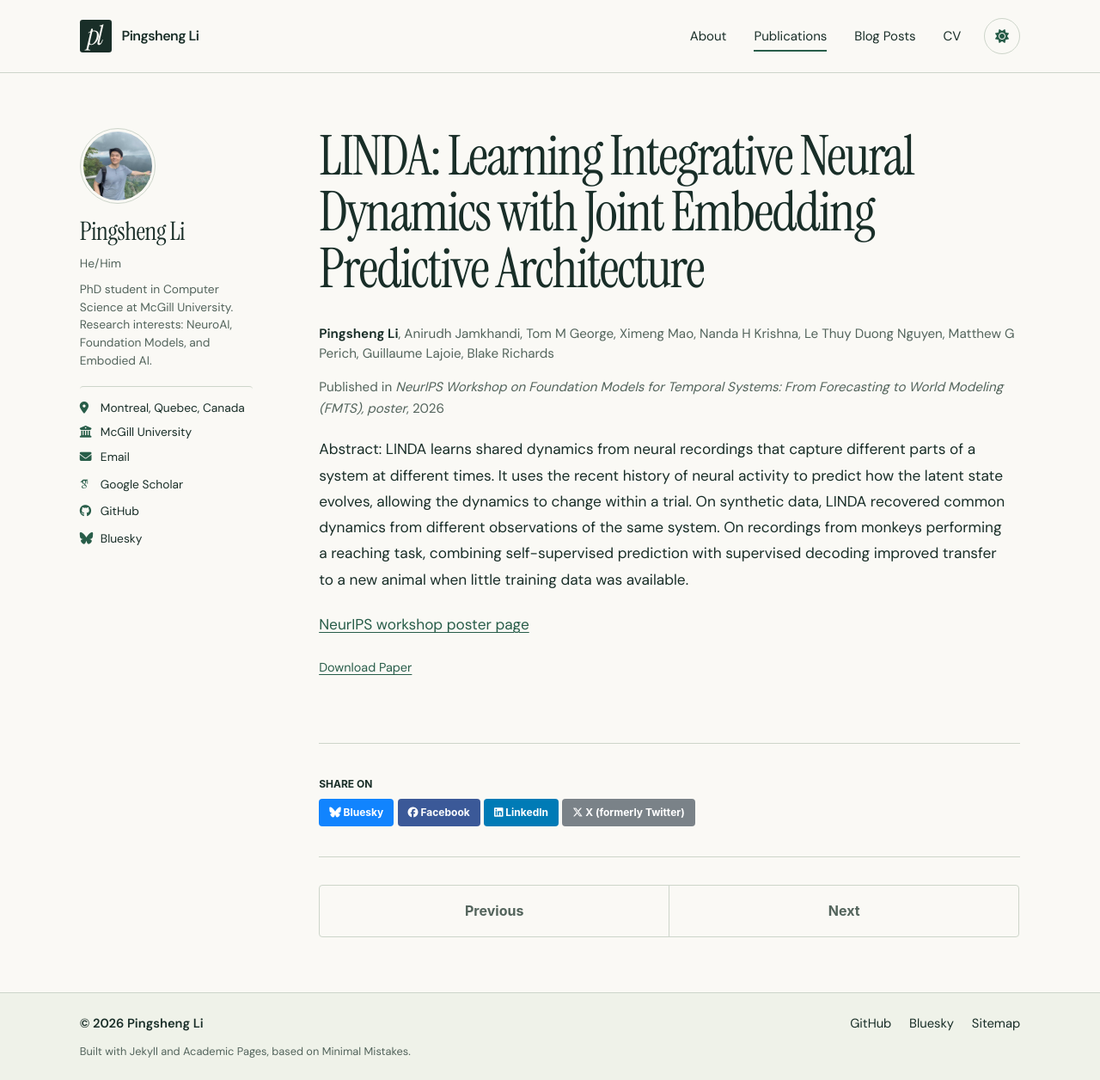
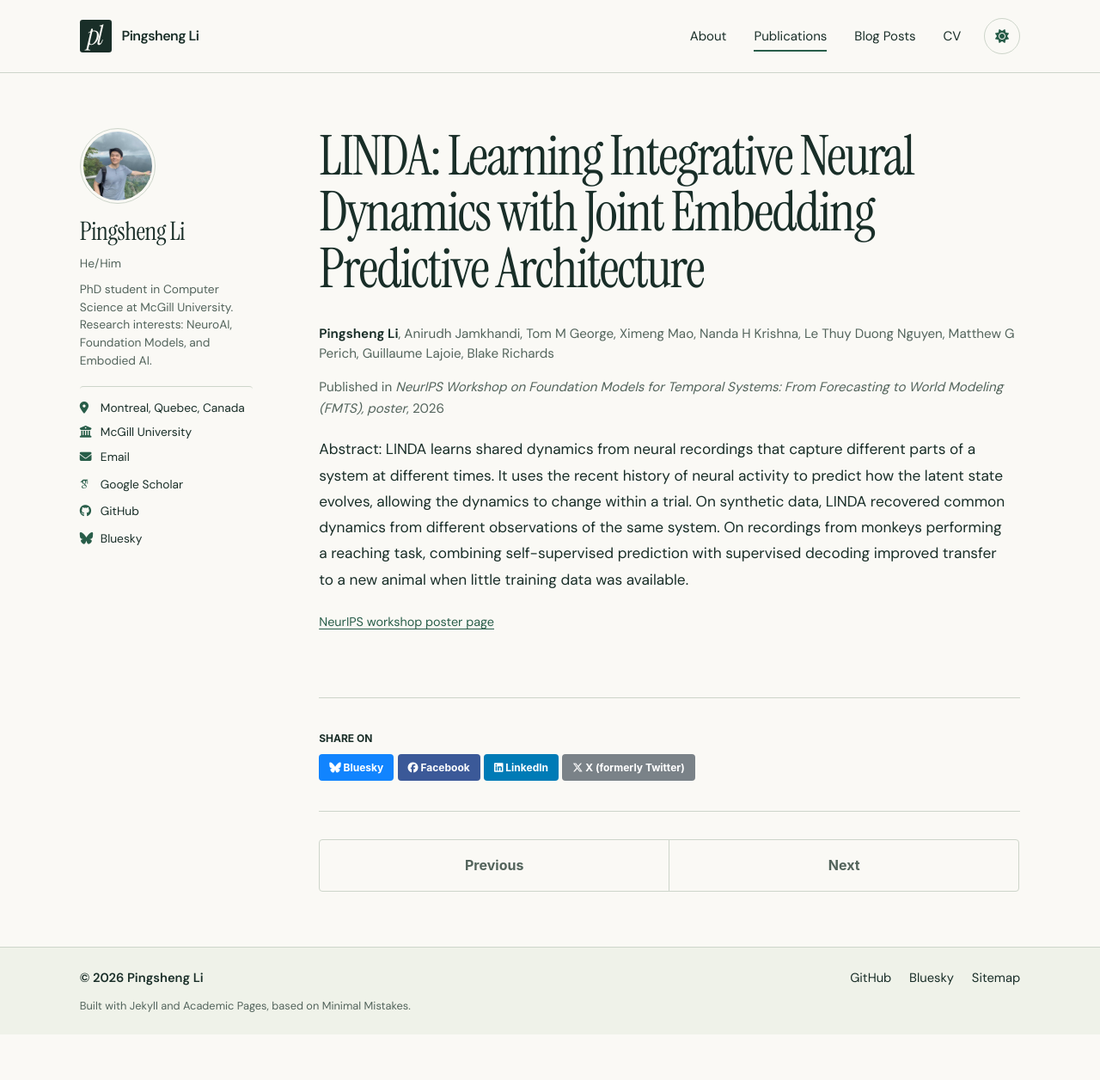
Before and after one commit to Pingsheng-NeuroAI/Pingsheng-NeuroAI.github.io, a Jekyll site: the page built from _publications/neurips2026-fmts-linda.md, in a window 1280 px wide. Shown: the whole page at 86% size. Built offline with Jekyll 4.4.1, drawn with Linux system fonts in a browser that asks for light colours; some web fonts are replaced; after the commit the page ends 1203 px from its top, so only the background shows below that.

Commit message:
Link LINDA to its NeurIPS workshop page

```diff
--- a/_layouts/single.html
+++ b/_layouts/single.html
@@ -48,14 +48,15 @@ layout: default
       <section class="page__content" itemprop="text">
         {{ content }}
 
+        {% assign paper_label = page.paper_label | default: 'Download Paper' | escape %}
         {% if page.citation and page.paperurl and page.slidesurl and page.bibtexurl %}
-          <p style="font-size: smaller">Recommended citation: {{ page.citation }}<br /><a href="{{ page.paperurl }}">Download Paper</a> | <a href="{{ page.slidesurl }}">Download Slides</a> | <a href="{{ page.bibtexurl }}">Download Bibtex</a></p>
+          <p style="font-size: smaller">Recommended citation: {{ page.citation }}<br /><a href="{{ page.paperurl }}">{{ paper_label }}</a> | <a href="{{ page.slidesurl }}">Download Slides</a> | <a href="{{ page.bibtexurl }}">Download Bibtex</a></p>
         {% elsif page.citation and page.paperurl and page.slidesurl %}
-          <p style="font-size: smaller">Recommended citation: {{ page.citation }}<br /><a href="{{ page.paperurl }}">Download Paper</a> | <a href="{{ page.slidesurl }}">Download Slides</a></p>
+          <p style="font-size: smaller">Recommended citation: {{ page.citation }}<br /><a href="{{ page.paperurl }}">{{ paper_label }}</a> | <a href="{{ page.slidesurl }}">Download Slides</a></p>
         {% elsif page.citation and page.paperurl and page.bibtexurl %}
-          <p style="font-size: smaller">Recommended citation: {{ page.citation }}<br /><a href="{{ page.paperurl }}">Download Paper</a> | <a href="{{ page.bibtexurl }}">Download Bibtex</a></p>
+          <p style="font-size: smaller">Recommended citation: {{ page.citation }}<br /><a href="{{ page.paperurl }}">{{ paper_label }}</a> | <a href="{{ page.bibtexurl }}">Download Bibtex</a></p>
         {% elsif page.citation and page.paperurl %}
-          <p style="font-size: smaller">Recommended citation: {{ page.citation }}<br /><a href="{{ page.paperurl }}">Download Paper</a></p>
+          <p style="font-size: smaller">Recommended citation: {{ page.citation }}<br /><a href="{{ page.paperurl }}">{{ paper_label }}</a></p>
         {% elsif page.citation and page.slidesurl and page.bibtexurl %}
           <p style="font-size: smaller">Recommended citation: {{ page.citation }}<br /><a href="{{ page.slidesurl }}">Download Slides</a> | <a href="{{ page.bibtexurl }}">Download Bibtex</a></p>
         {% elsif page.citation and page.slidesurl %}
@@ -63,7 +64,7 @@ layout: default
         {% elsif page.slidesurl and page.bibtexurl %}
           <p style="font-size: smaller"><a href="{{ page.slidesurl }}">Download Slides</a> | <a href="{{ page.bibtexurl }}">Download Bibtex</a></p>
         {% elsif page.paperurl and page.bibtexurl %}
-          <p style="font-size: smaller"><a href="{{ page.paperurl }}">Download Paper</a> | <a href="{{ page.bibtexurl }}">Download Bibtex</a></p>
+          <p style="font-size: smaller"><a href="{{ page.paperurl }}">{{ paper_label }}</a> | <a href="{{ page.bibtexurl }}">Download Bibtex</a></p>
         {% elsif page.citation and page.bibtexurl %}
           <p style="font-size: smaller">Recommended citation: {{ page.citation }}<br /><a href="{{ page.bibtexurl }}">Download Bibtex</a></p>
         {% elsif page.citation %}
@@ -73,7 +74,7 @@ layout: default
         {% elsif page.bibtexurl %}
           <p style="font-size: smaller"><a href="{{ page.bibtexurl }}">Download Bibtex</a></p>
         {% elsif page.paperurl %}
-          <p style="font-size: smaller"><a href="{{ page.paperurl }}">Download Paper</a></p>
+          <p style="font-size: smaller"><a href="{{ page.paperurl }}">{{ paper_label }}</a></p>
         {% endif %}
 
         {% if page.link %}<div><a href="{{ page.link }}" class="btn">{{ site.data.ui-text[site.locale].ext_link_label | default: "Direct Link" }}</a></div>{% endif %}
--- a/_publications/neurips2026-fmts-linda.md
+++ b/_publications/neurips2026-fmts-linda.md
@@ -15,8 +15,7 @@ category: conferences
 permalink: /publication/neurips2026-fmts-linda
 venue: 'NeurIPS Workshop on Foundation Models for Temporal Systems: From Forecasting to World Modeling (FMTS), poster'
 date: 2026-12-11
-paperurl: 'https://openreview.net/pdf?id=ij5l0FhSpY'
+paperurl: 'https://neurips.cc/virtual/2026/loc/sydney/175048'
+paper_label: 'NeurIPS workshop poster page'
 ---
 Abstract: LINDA learns shared dynamics from neural recordings that capture different parts of a system at different times. It uses the recent history of neural activity to predict how the latent state evolves, allowing the dynamics to change within a trial. On synthetic data, LINDA recovered common dynamics from different observations of the same system. On recordings from monkeys performing a reaching task, combining self-supervised prediction with supervised decoding improved transfer to a new animal when little training data was available.
-
-[NeurIPS workshop poster page](https://neurips.cc/virtual/2026/loc/sydney/175048)
```
